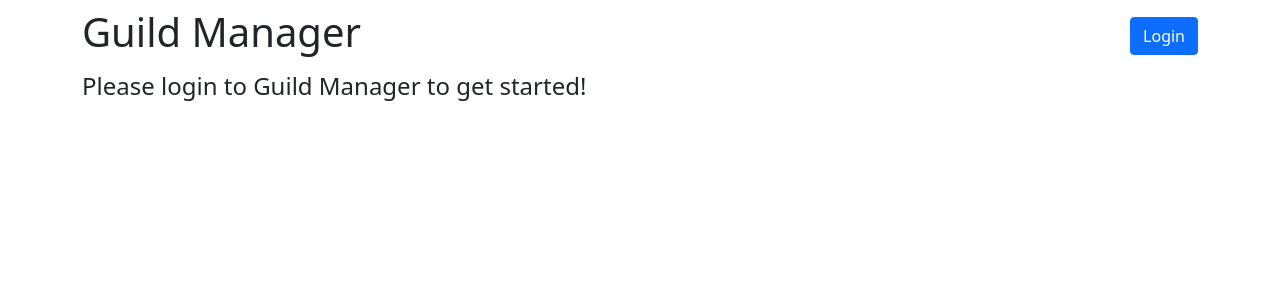
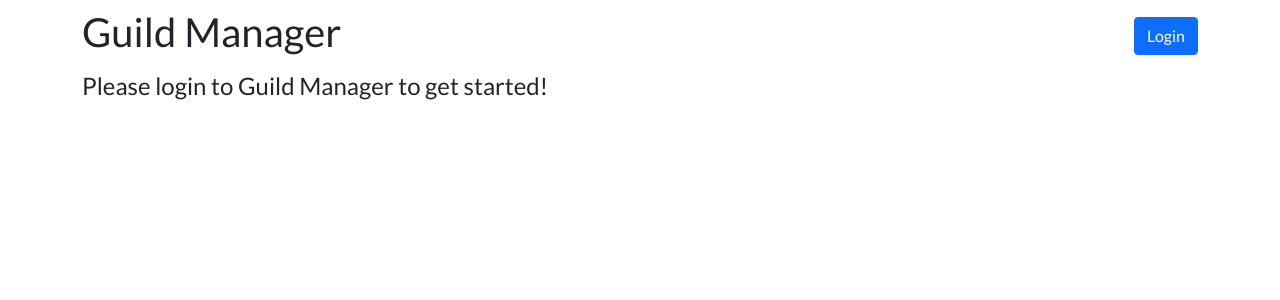
Before and after one commit to johnscollins98/GuildManager, a React (Create React App) app in the folder clientapp/: page / in a window 1280 px wide. Shown: the top 300 px of the page. Built offline with nearby package versions, Linux system fonts and the light colour scheme; no server answers.

Commit message:
update front-end default font to Lato

```diff
--- /dev/null
+++ b/clientapp/src/components/App.scss
@@ -0,0 +1,5 @@
+@import url('https://fonts.googleapis.com/css2?family=Lato:ital,wght@0,100;0,300;0,400;0,700;0,900;1,100;1,300;1,400;1,700;1,900&display=swap');
+
+* {
+  font-family: 'Lato', sans-serif;
+}
--- a/clientapp/src/components/App.tsx
+++ b/clientapp/src/components/App.tsx
@@ -4,6 +4,7 @@
 import GuildDetailsPage from './guild-details-page/GuildDetailsPage';
 import GuildSelectionPage from './guild-selection-page/GuildSelectionPage';
 import Header from './header/Header';
+import './App.scss';
 
 const App: FC = () => {
   const { data: userData } = useFetchUserData();
```
